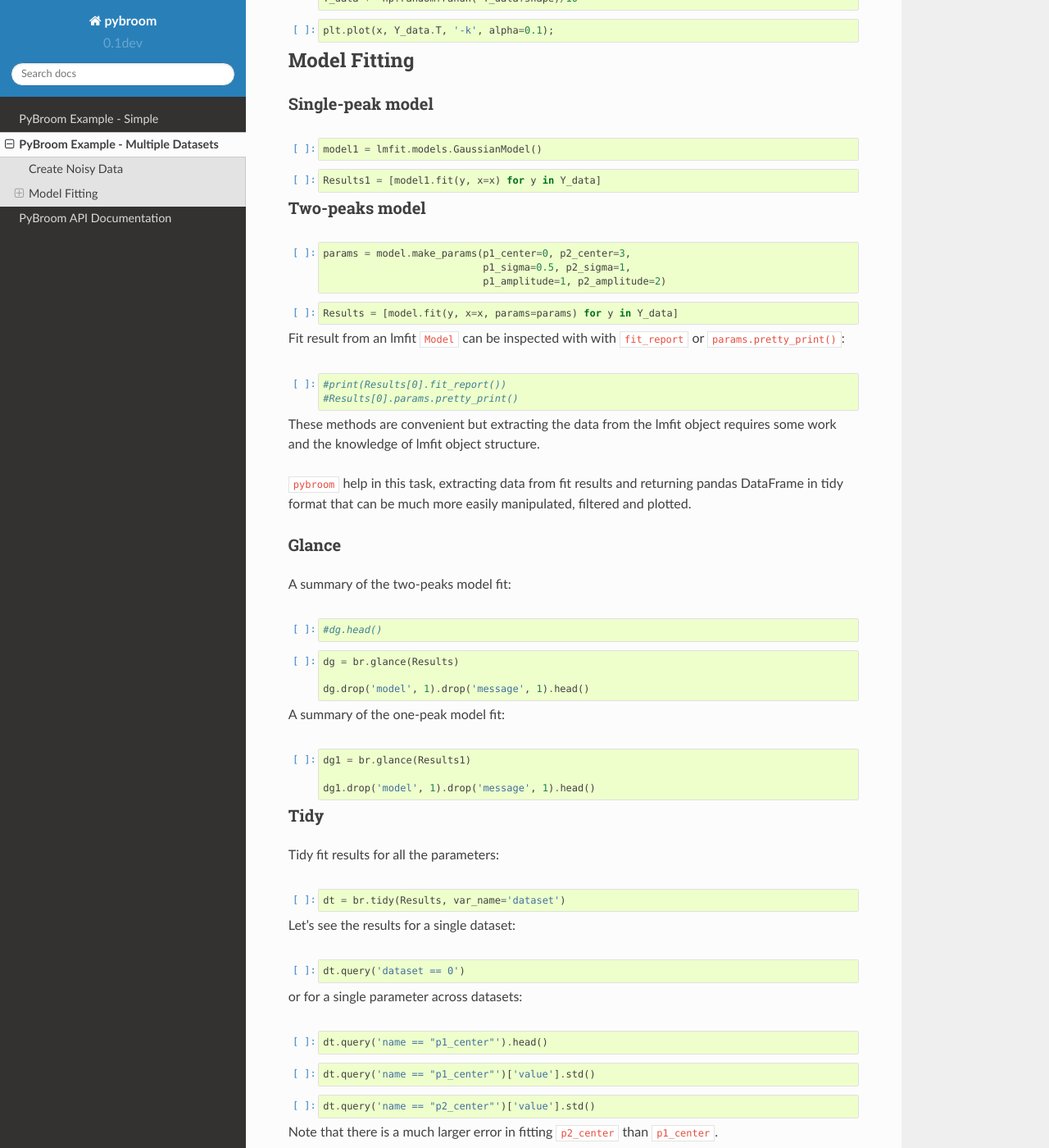
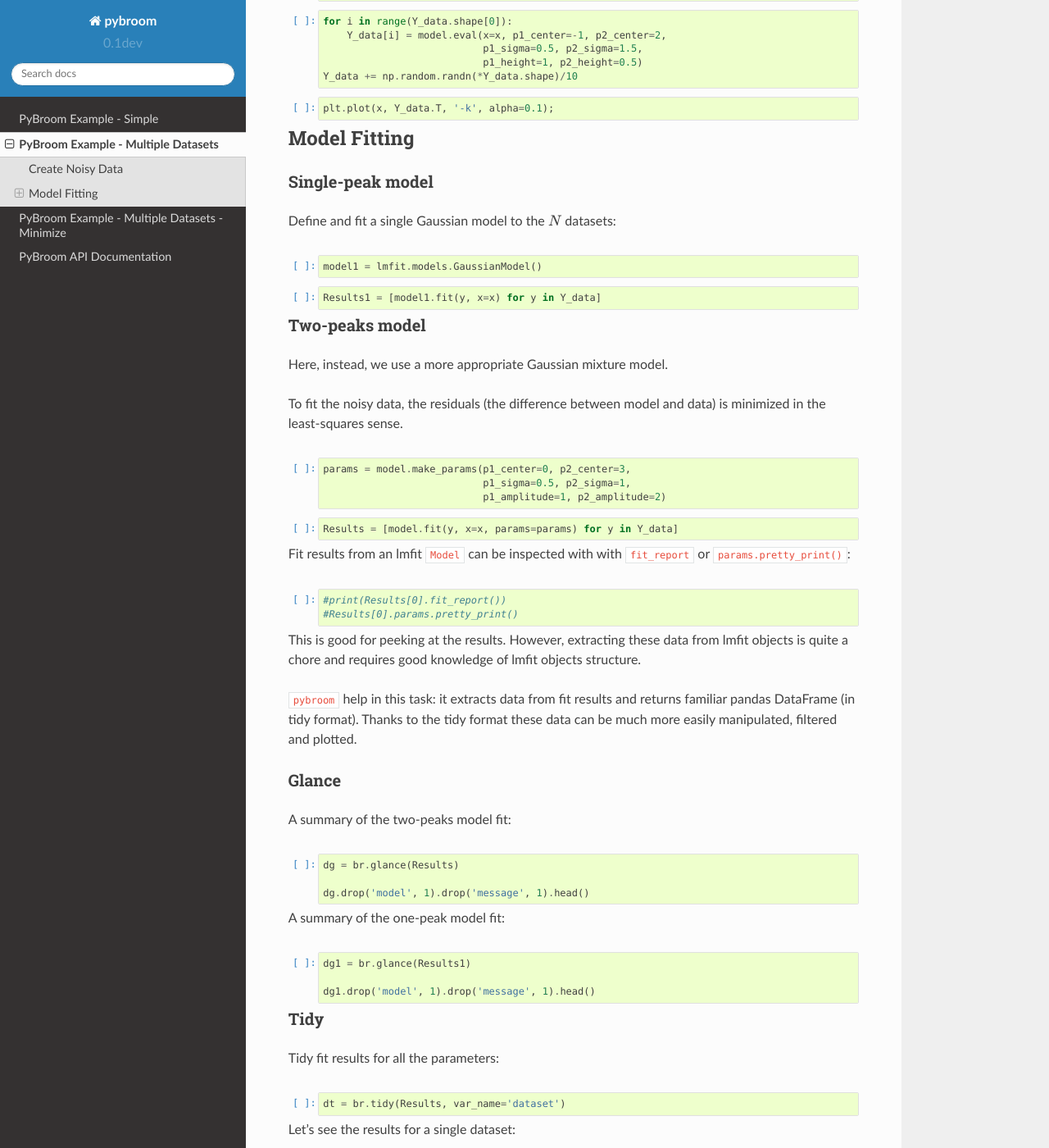
Before and after one commit to tritemio/pybroom, a Sphinx documentation site: the page built from docs/notebooks/pybroom-example-multi-datasets.ipynb, in a window 1280 px wide and 1400 px high, scrolled down 913 px. Shown: the whole window at 82% size. Built offline with Sphinx 7.4.7 and the Read the Docs theme 2.0.0, drawn with Linux system fonts in a browser that asks for light colours; some of the changed text lies outside the part shown.

Commit message:
Docs: update notebooks and add minimize example

```diff
--- a/docs/conf.py
+++ b/docs/conf.py
@@ -38,6 +38,7 @@
     'sphinx.ext.coverage',
     'sphinx.ext.mathjax',
     'sphinx.ext.napoleon',
+    'IPython.sphinxext.ipython_console_highlighting',
 ]
 nbsphinx_allow_errors = False
 
--- a/docs/index.rst
+++ b/docs/index.rst
@@ -13,6 +13,7 @@
 
    notebooks/pybroom-example.ipynb
    notebooks/pybroom-example-multi-datasets.ipynb
+   notebooks/pybroom-example-multi-datasets-minimize.ipynb
    api
 
 
```
Also changed, not shown: docs/notebooks/pybroom-example-multi-datasets-minimize.ipynb (added), docs/notebooks/pybroom-example-multi-datasets.ipynb, docs/notebooks/pybroom-example.ipynb.
